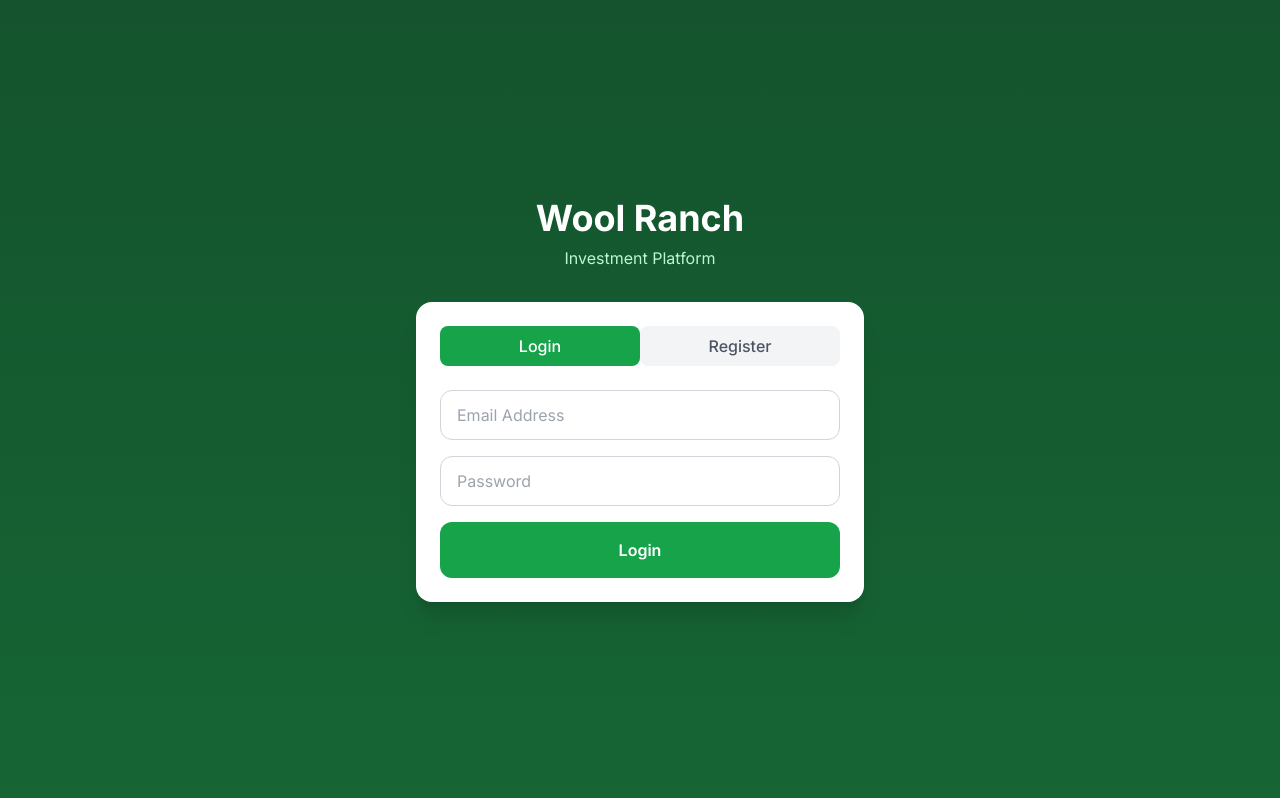
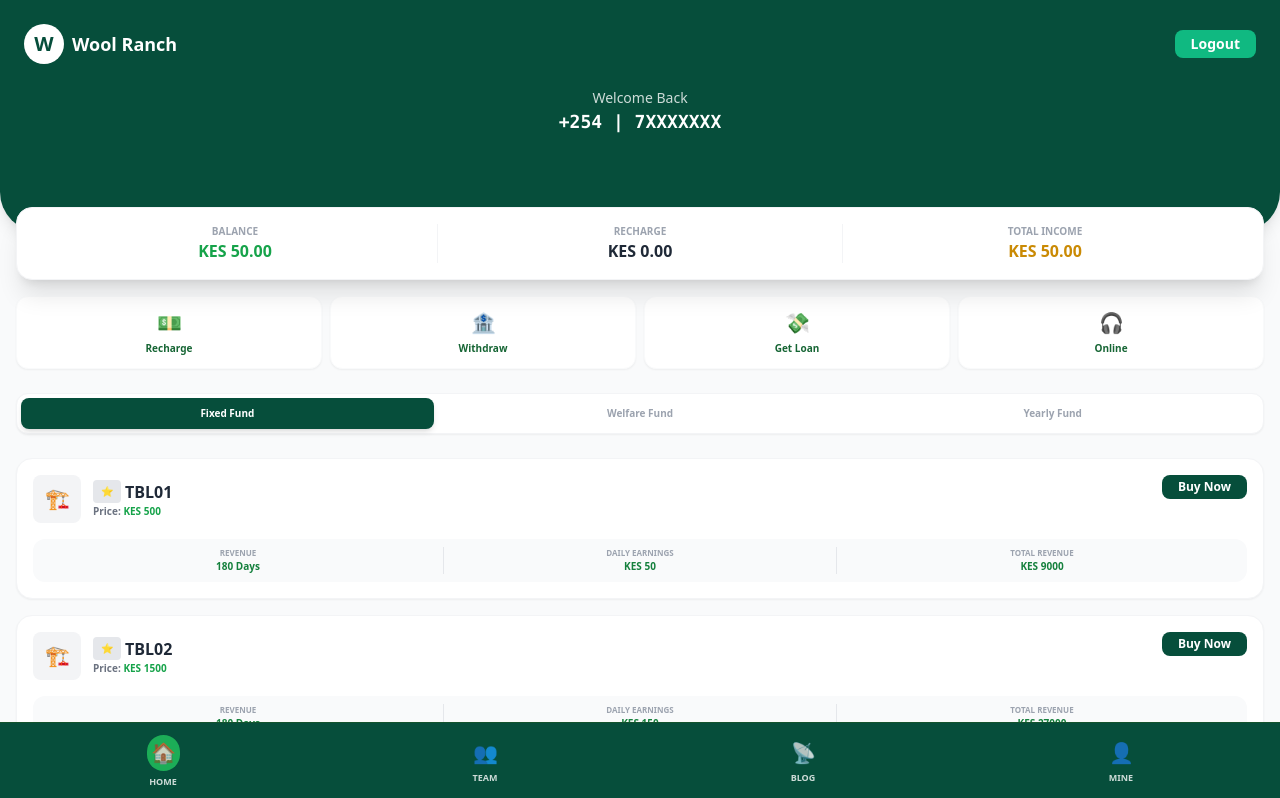
Before and after one commit to linuxbyter/Woolranch, a Next.js app: page / in a window 1280 px wide. Shown: the top 798 px of the page. Built offline with nearby package versions, Linux system fonts and the light colour scheme.

Commit message:
Refactor HomePage component and add mock products
Removed unused state and form handling for login/register. Added mock product data and refactored the component structure.

```diff
--- a/app/page.tsx
+++ b/app/page.tsx
@@ -1,139 +1,135 @@
 'use client';
 
-import { useState, useEffect } from 'react';
+import React, { useState } from 'react';
 import { useRouter } from 'next/navigation';
-import axios from 'axios';
+
+// Mock data for your products to keep the code clean
+const products = [
+  { id: 'TBL01', name: 'TBL 01', price: 500, daily: 50, days: 180, total: 9000 },
+  { id: 'TBL02', name: 'TBL 02', price: 1500, daily: 150, days: 180, total: 27000 },
+  { id: 'TBL03', name: 'TBL 03', price: 3000, daily: 300, days: 180, total: 54000 },
+  { id: 'TBL04', name: 'TBL 04', price: 5000, daily: 500, days: 180, total: 90000 },
+];
 
 export default function HomePage() {
   const router = useRouter();
-  const [isLogin, setIsLogin] = useState(true);
-  const [loading, setLoading] = useState(false);
-  const [formData, setFormData] = useState({
-    name: '',
-    email: '',
-    password: '',
-    phone: '',
-    refBy: '',
-  });
-
-  useEffect(() => {
-    const urlParams = new URLSearchParams(window.location.search);
-    const ref = urlParams.get('ref');
-    if (ref) {
-      setFormData((prev) => ({ ...prev, refBy: ref }));
-    }
-  }, []);
-
-  const handleSubmit = async () => {
-    if (!formData.email || !formData.password || (!isLogin && !formData.name)) {
-      alert('Please fill in all required fields');
-      return;
-    }
-
-    setLoading(true);
-
-    try {
-      const endpoint = isLogin ? '/api/auth/login' : '/api/auth/register';
-      const payload = isLogin
-        ? { email: formData.email, password: formData.password }
-        : formData;
-
-      const response = await axios.post(endpoint, payload);
-
-      if (response.data.success) {
-        router.push('/dashboard');
-      }
-    } catch (error: any) {
-      alert(error.response?.data?.message || 'Authentication failed');
-    } finally {
-      setLoading(false);
-    }
-  };
+  const [activeTab, setActiveTab] = useState('Fixed Fund');
 
   return (
-    <div className="min-h-screen bg-gradient-to-b from-green-900 to-green-800 flex items-center justify-center p-4">
-      <div className="w-full max-w-md">
-        <div className="text-center mb-8">
-          <h1 className="text-4xl font-bold text-white mb-2">Wool Ranch</h1>
-          <p className="text-green-200">Investment Platform</p>
+    <div className="min-h-screen bg-gray-50 pb-20 font-sans">
+      {/* 1. Header Section (Replaces Starbucks Plagiarism) */}
+      <div className="bg-[#064e3b] text-white p-6 pb-24 rounded-b-[40px] relative shadow-lg">
+        <div className="flex justify-between items-center mb-6">
+          <div className="flex items-center gap-2">
+            <div className="bg-white p-1 rounded-full w-10 h-10 flex items-center justify-center">
+              <span className="text-[#064e3b] font-bold text-xl">W</span>
+            </div>
+            <span className="font-bold text-lg">Wool Ranch</span>
+          </div>
+          <button onClick={() => router.push('/login')} className="bg-[#10b981] px-4 py-1 rounded-lg text-sm font-bold">Logout</button>
         </div>
 
-        <div className="bg-white rounded-2xl shadow-xl p-6">
-          <div className="flex mb-6">
-            <button
-              onClick={() => setIsLogin(true)}
-              className={`flex-1 py-2 rounded-lg font-medium transition-all ${
-                isLogin ? 'bg-green-600 text-white' : 'bg-gray-100 text-gray-600'
-              }`}
-            >
-              Login
-            </button>
-            <button
-              onClick={() => setIsLogin(false)}
-              className={`flex-1 py-2 rounded-lg font-medium transition-all ${
-                !isLogin ? 'bg-green-600 text-white' : 'bg-gray-100 text-gray-600'
-              }`}
-            >
-              Register
-            </button>
+        <div className="text-center">
+          <p className="text-sm opacity-80">Welcome Back</p>
+          <p className="text-lg font-mono font-bold">+254 | 7XXXXXXX</p>
+        </div>
+
+        {/* 2. Balance Card (Floating over the green) */}
+        <div className="absolute -bottom-12 left-4 right-4 bg-white rounded-2xl shadow-xl p-4 flex justify-between text-center border border-gray-100">
+          <div className="flex-1">
+            <p className="text-[10px] text-gray-400 font-bold uppercase">Balance</p>
+            <p className="text-green-600 font-bold">KES 50.00</p>
           </div>
-
-          <div className="space-y-4">
-            {!isLogin && (
-              <>
-                <input
-                  type="text"
-                  placeholder="Full Name"
-                  value={formData.name}
-                  onChange={(e) => setFormData({ ...formData, name: e.target.value })}
-                  className="w-full px-4 py-3 rounded-xl border border-gray-300 focus:border-green-500 outline-none"
-                />
-                <input
-                  type="tel"
-                  placeholder="Phone Number (optional)"
-                  value={formData.phone}
-                  onChange={(e) => setFormData({ ...formData, phone: e.target.value })}
-                  className="w-full px-4 py-3 rounded-xl border border-gray-300 focus:border-green-500 outline-none"
-                />
-              </>
-            )}
-
-            <input
-              type="email"
-              placeholder="Email Address"
-              value={formData.email}
-              onChange={(e) => setFormData({ ...formData, email: e.target.value })}
-              className="w-full px-4 py-3 rounded-xl border border-gray-300 focus:border-green-500 outline-none"
-            />
-
-            <input
-              type="password"
-              placeholder="Password"
-              value={formData.password}
-              onChange={(e) => setFormData({ ...formData, password: e.target.value })}
-              className="w-full px-4 py-3 rounded-xl border border-gray-300 focus:border-green-500 outline-none"
-            />
-
-            {!isLogin && formData.refBy && (
-              <div className="px-4 py-2 bg-green-50 rounded-lg text-sm text-green-700">
-                Referral Code: {formData.refBy}
-              </div>
-            )}
-
-            <button
-              onClick={handleSubmit}
-              disabled={loading}
-              className={`w-full py-4 rounded-xl font-semibold text-white transition-all ${
-                loading
-                  ? 'bg-gray-400 cursor-not-allowed'
-                  : 'bg-green-600 hover:bg-green-700'
-              }`}
-            >
-              {loading ? 'Please wait...' : isLogin ? 'Login' : 'Create Account'}
-            </button>
+          <div className="flex-1 border-x border-gray-100">
+            <p className="text-[10px] text-gray-400 font-bold uppercase">Recharge</p>
+            <p className="text-gray-800 font-bold">KES 0.00</p>
+          </div>
+          <div className="flex-1">
+            <p className="text-[10px] text-gray-400 font-bold uppercase">Total Income</p>
+            <p className="text-yellow-600 font-bold">KES 50.00</p>
           </div>
         </div>
       </div>
+
+      <main className="mt-16 px-4 space-y-6">
+        {/* 3. Action Buttons Grid */}
+        <div className="grid grid-cols-4 gap-2">
+          {[
+            { label: 'Recharge', icon: '💵', path: '/deposit' },
+            { label: 'Withdraw', icon: '🏦', path: '/withdraw' },
+            { label: 'Get Loan', icon: '💸', path: '/loans' },
+            { label: 'Online', icon: '🎧', path: '/support' },
+          ].map((btn) => (
+            <button key={btn.label} onClick={() => router.push(btn.path)} className="bg-white p-3 rounded-xl shadow-sm flex flex-col items-center gap-1 border border-gray-50 active:scale-95 transition">
+              <span className="text-xl">{btn.icon}</span>
+              <span className="text-[10px] font-bold text-green-800">{btn.label}</span>
+            </button>
+          ))}
+        </div>
+
+        {/* 4. Category Tabs */}
+        <div className="flex bg-white p-1 rounded-xl shadow-sm border border-gray-100">
+          {['Fixed Fund', 'Welfare Fund', 'Yearly Fund'].map((tab) => (
+            <button
+              key={tab}
+              onClick={() => setActiveTab(tab)}
+              className={`flex-1 py-2 text-[10px] font-bold rounded-lg transition-all ${activeTab === tab ? 'bg-[#064e3b] text-white shadow-md' : 'text-gray-400'}`}
+            >
+              {tab}
+            </button>
+          ))}
+        </div>
+
+        {/* 5. Product List */}
+        <div className="space-y-4">
+          {products.map((item) => (
+            <div key={item.id} className="bg-white rounded-2xl p-4 shadow-sm border border-gray-100 flex flex-col gap-4">
+              <div className="flex justify-between items-start">
+                <div className="flex items-center gap-3">
+                  <div className="w-12 h-12 bg-gray-100 rounded-lg flex items-center justify-center text-xl">🏗️</div>
+                  <div>
+                    <h4 className="font-bold text-gray-800 flex items-center gap-1">
+                      <span className="text-[10px] bg-gray-200 p-1 rounded px-2">⭐</span> {item.id}
+                    </h4>
+                    <p className="text-[10px] text-gray-500 font-bold">Price: <span className="text-green-600">KES {item.price}</span></p>
+                  </div>
+                </div>
+                <button className="bg-[#064e3b] text-white px-4 py-1 rounded-lg text-xs font-bold active:scale-95">Buy Now</button>
+              </div>
+
+              <div className="grid grid-cols-3 gap-2 text-center bg-gray-50 p-2 rounded-xl">
+                <div>
+                  <p className="text-[8px] text-gray-400 uppercase font-bold">Revenue</p>
+                  <p className="text-[10px] font-bold text-green-700">{item.days} Days</p>
+                </div>
+                <div className="border-x border-gray-200">
+                  <p className="text-[8px] text-gray-400 uppercase font-bold">Daily Earnings</p>
+                  <p className="text-[10px] font-bold text-green-700">KES {item.daily}</p>
+                </div>
+                <div>
+                  <p className="text-[8px] text-gray-400 uppercase font-bold">Total Revenue</p>
+                  <p className="text-[10px] font-bold text-green-700">KES {item.total}</p>
+                </div>
+              </div>
+            </div>
+          ))}
+        </div>
+      </main>
+
+      {/* 6. Bottom Navigation */}
+      <nav className="fixed bottom-0 left-0 right-0 bg-[#064e3b] text-white flex justify-around items-center py-3 border-t border-green-900 z-50">
+        {[
+          { label: 'Home', icon: '🏠', active: true },
+          { label: 'Team', icon: '👥' },
+          { label: 'Blog', icon: '📡' },
+          { label: 'Mine', icon: '👤' },
+        ].map((item) => (
+          <div key={item.label} className="flex flex-col items-center gap-1 opacity-80 hover:opacity-100 cursor-pointer">
+            <span className={`text-xl ${item.active ? 'bg-green-500 rounded-full p-1' : ''}`}>{item.icon}</span>
+            <span className="text-[9px] font-bold uppercase">{item.label}</span>
+          </div>
+        ))}
+      </nav>
     </div>
   );
 }
```
